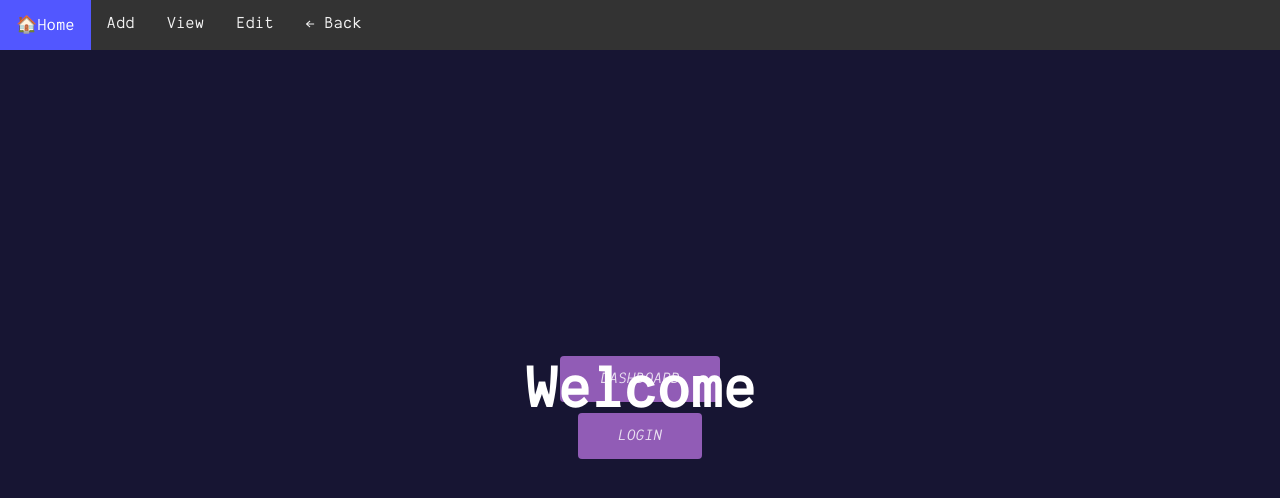
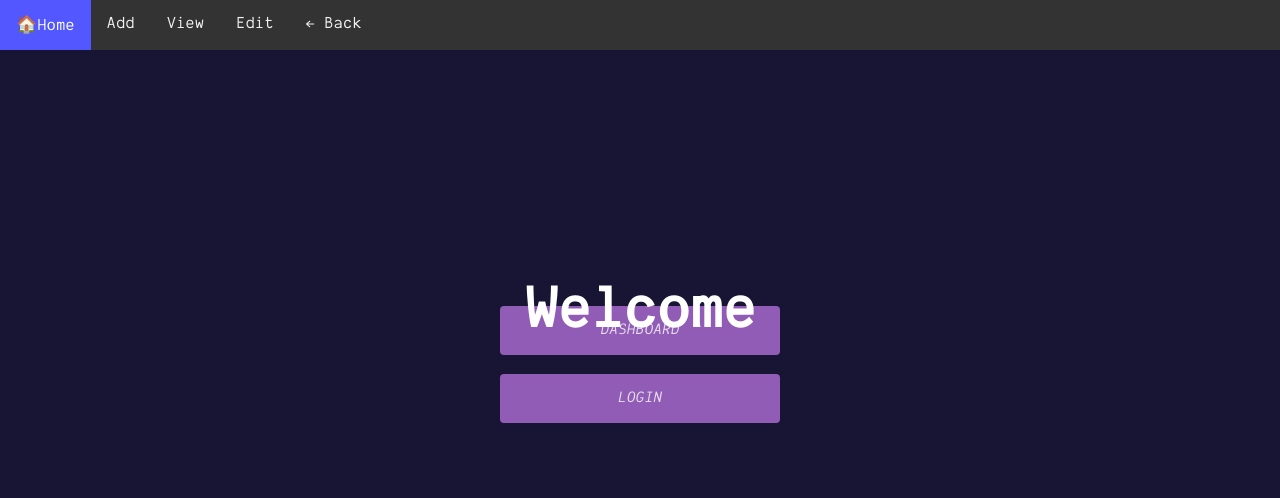
Before and after one commit to Yik-Wee/CapstoneProject, a Flask app: page / in a window 1280 px wide. Shown: the top 498 px of the page. Run offline with Flask 2, Linux system fonts and the light colour scheme.

Commit message:
css changed cassey made me to do this T_T

```diff
--- a/static/css/index.css
+++ b/static/css/index.css
@@ -142,6 +142,8 @@ tr.tr-insert {
 }
 
 .button {
+    display: inline-block;
+    width: 200px;
     text-decoration: none;
     color: rgba(255, 255, 255, 0.8);
     background: rgb(145, 92, 182);
--- a/templates/dashboard/index.html
+++ b/templates/dashboard/index.html
@@ -13,9 +13,7 @@ Dashboard
 <div class="center-form center-line">
     <a href="/dashboard/add" class='button glow-button'>Add</a><br>
     <br>
-    <br>
     <a href="/dashboard/view" class='button glow-button'>View</a><br>
-    <br>
     <br>
     <a href="/dashboard/edit" class='button glow-button'>Edit</a><br>
 </div>
--- a/templates/index.html
+++ b/templates/index.html
@@ -6,7 +6,7 @@
         margin-left: auto;
         margin-right: auto;
         width: min-content;
-        margin-top: 25%;
+        margin-top: 20%;
         display: block;
         align-items: center;
         text-align: center;
@@ -20,7 +20,7 @@
     h1 {
         position: absolute;
         /* top:50%; */
-        top: calc(50% - var(--navbar-height));
+        top: calc(40% - var(--navbar-height));
         left:50%;
         transform: translate(-50%,-50%);
         -ms-transform: translate(-50%,-50%);
@@ -49,7 +49,6 @@ Splash page
 <div class='choice'>
     <a href="/dashboard" class='button glow-button'><i>Dashboard</i></a><br>
     <br>
-    <br>
     <a href="/login" class='button glow-button'><i>Login</i></a>
 </div>
 {% endblock %}
```
Also changed, not shown: templates/styled.html (line endings or trailing spaces).
